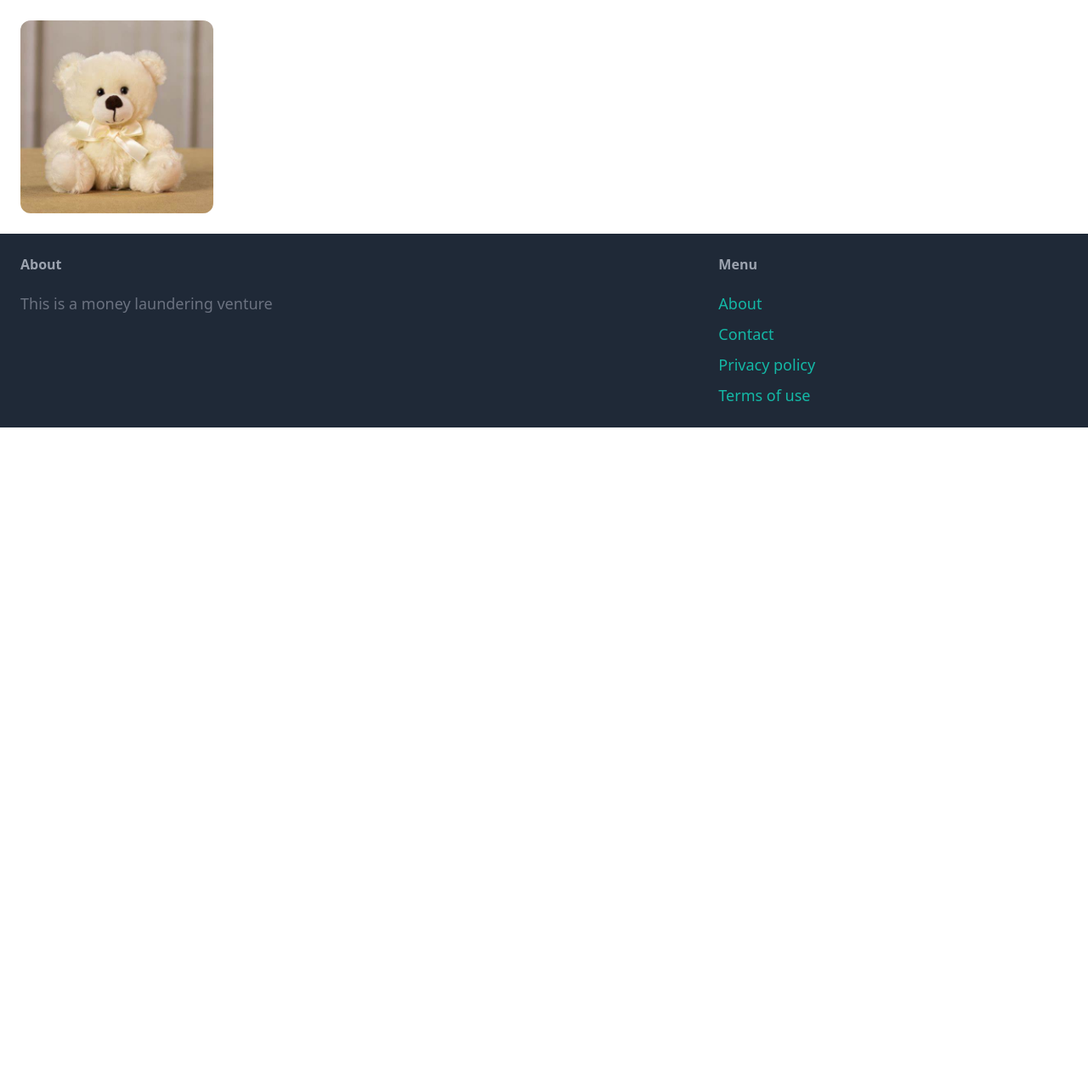
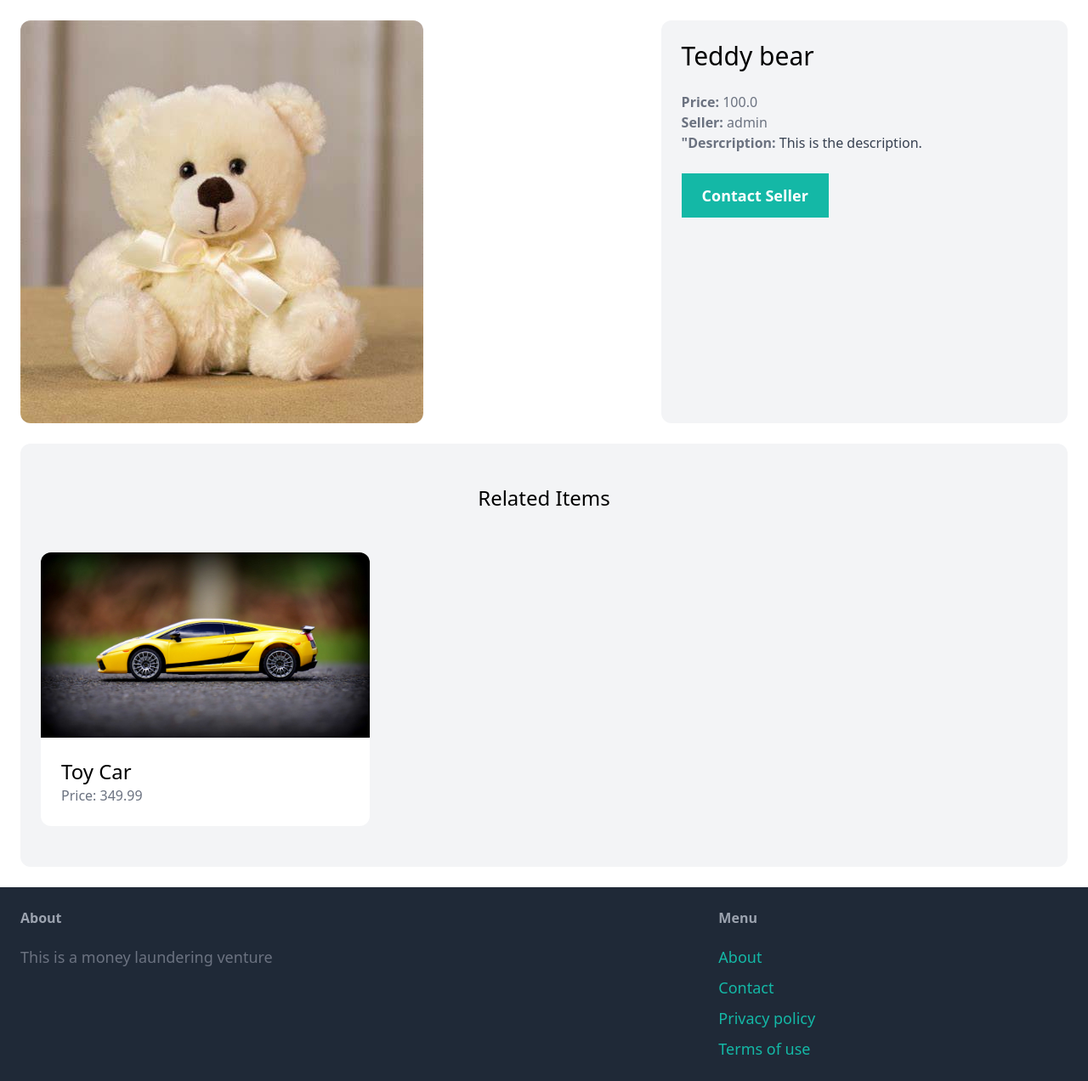
Before and after one commit to davidberko36/Online-shop, a Django app: page /items/1/ in a window 1280 px wide. Shown: the part 77-1349 px from the top of the page at 85% size. Before the commit the page ends 580 px from the top, so only its background shows below. Run offline with Django 5.2, Linux system fonts and the light colour scheme; data comes from the database, SQL or seed files in the repository; both versions use the stored data as it was after the commit; some libraries are stand-ins or nearby versions.

Commit message:
29/02/2024

```diff
--- a/puddle/core/templates/core/base.html
+++ b/puddle/core/templates/core/base.html
@@ -34,7 +34,7 @@
 
             <ul class="space-y-2">
             <li><a href="#" class="text-lg text-teal-500 hover:text-teal-700">About</a></li>
-            <li><a href="/contact" class="text-lg text-teal-500 hover:text-teal-700">Contact</a></li>
+            <li><a href="core:contact" class="text-lg text-teal-500 hover:text-teal-700">Contact</a></li>
             <li><a href="#" class="text-lg text-teal-500 hover:text-teal-700">Privacy policy</a></li>
             <li><a href="#" class="text-lg text-teal-500 hover:text-teal-700">Terms of use</a></li>
 
--- /dev/null
+++ b/puddle/core/urls.py
@@ -0,0 +1,11 @@
+from django.urls import path
+
+from . import views
+
+app_name = 'core'
+
+
+urlpatterns  =  [
+    path('', views.index, name='index'),
+    path('contact/', views.contact, name='contact'),
+]
--- a/puddle/item/templates/item/detail.html
+++ b/puddle/item/templates/item/detail.html
@@ -2,7 +2,39 @@
 
 {% block title %}{{item.name}}{% endblock %}
 {% block content %}
- <div class="grid grid-cols-5 gap-6">
+<div class='grid grid-cols-5 gap-6'>
+ <div class="col-span-3">
  <img src="{{item.image.url}}" class="rounded-xl">
  </div>
+
+ <div class='col-span-2 p-6 bg-gray-100 rounded-xl'>
+    <h1 class='mb-6 text-3xl'>{{item.name}}</h1>
+    <p class="text-gray-500"><strong>Price: </strong>{{item.price}}</p>
+    <p class="text-gray-500"><strong>Seller: </strong>{{item.created_by.username}}</p>
+
+    <p class="text-gray-700">
+        <strong class="text-gray-500">"Desrcription:</strong>
+        {{item.description}}
+
+        <a href='#' class="inline-block mt-6 px-6 py-3 text-lg font-semibold bg-teal-500 text-white hover:bg-teal-700">Contact Seller</a>
+ </div>
+ </div>
+   <div class="mt-6 px-6 py-12 bg-gray-100 rounded-xl">
+      <h2 class="mb-12 text-2xl text-center">Related Items</h2>
+      <div class="grid grid-cols-3 gap-3">
+          {% for item in related_items %}
+            <div>
+              <a href="{% url 'item:detail' item.id %}">
+                <div>
+                  <img src="{{ item.image.url }}" class="rounded-t-xl">
+                </div>
+                <div class="p-6 bg-white rounded-b-xl">
+                <h2 class="text-2xl">{{item.name}}</h2>
+                <p class="text-gray-500">Price: {{item.price}}</p>
+                </div>
+              </a>
+            </div>
+            {% endfor %}
+      </div>
+  </div>
  {% endblock %}
--- a/puddle/item/views.py
+++ b/puddle/item/views.py
@@ -5,7 +5,9 @@ from .models import Item
 # Create your views here.
 def detail(request, pk):
     item = get_object_or_404(Item, pk=pk)
+    related_items = Item.objects.filter(category=item.category, is_sold=False).exclude(pk=pk)[0:3]
 
     return render(request, 'item/detail.html', {
-        'item': item
+        'item': item,
+        'related_items': related_items
     })
--- a/puddle/puddle/urls.py
+++ b/puddle/puddle/urls.py
@@ -3,11 +3,10 @@ from django.conf.urls.static import static #Never do this in prod!!!
 from django.contrib import admin
 from django.urls import path, include
 
-from core.views import index, contact
+
 
 urlpatterns = [
-    path('', index, name='index'),
+    path('', include('core.urls')),
     path('items/', include('item.urls')),
-    path('contact/', contact, name='contact'),
     path('admin/', admin.site.urls),
 ] + static(settings.MEDIA_URL, document_root=settings.MEDIA_ROOT)
```
Also changed, not shown: puddle/core/forms.py (added, +8 -0 lines), puddle/core/views.py (+9 -0 lines), puddle/db.sqlite3, puddle/media/item_images/toy-car.jpg (added).
